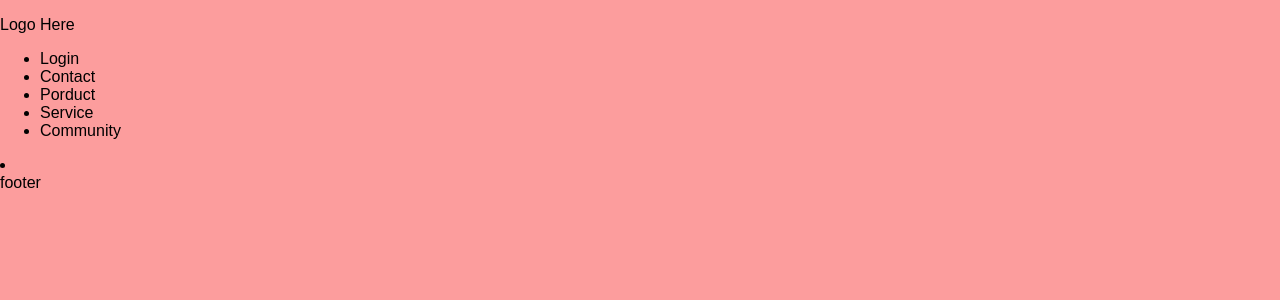
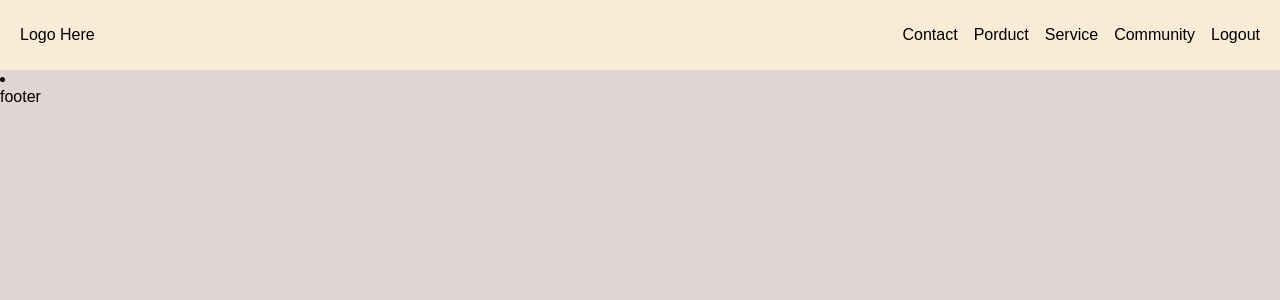
Before and after one commit to sanowar66/React-Js, a React (Create React App) app: page / in a window 1280 px wide. Shown: the top 300 px of the page. Built offline with nearby package versions, Linux system fonts and the light colour scheme.

Commit message:
login & logout authenticaded in css

```diff
--- a/src/App.css
+++ /dev/null
@@ -1,48 +0,0 @@
-body {
-  margin: 0;
-  padding: 0;
-  font-family: Arial, sans-serif;
-  background: #fc9d9d;
-}
-
-.container {
-  text-align: center;
-  margin-top: 200px;
-}
-
-.box {
-  background: white;
-  padding: 30px;
-  border-radius: 10px;
-  display: inline-block;
-  box-shadow: 0 4px 10px rgba(0,0,0,0.1);
-}
-
-.counter {
-  display: flex;
-  justify-content: center;
-  align-items: center;
-  gap: 20px;
-  margin: 20px 0;
-}
-
-button {
-  width: 40px;
-  height: 40px;
-  font-size: 22px;
-  cursor: pointer;
-  border: none;
-  border-radius: 5px;
-  background: #007bff;
-  color: white;
-  transition: 0.3s;
-}
-
-button:hover {
-  background: #0056b3;
-}
-
-.quantity {
-  font-size: 25px;
-  font-weight: bold;
-}
--- a/src/App.jsx
+++ b/src/App.jsx
@@ -1,4 +1,5 @@
-import "./App.css";
+
+
 import{ Footer} from "./components/footer";
 import { Navbar,NavbarItem } from "./components/navbar";
 
--- /dev/null
+++ b/src/components/navbar/Navbar.css
@@ -0,0 +1,22 @@
+body {
+  margin: 0;
+  padding: 0;
+  font-family: Arial, sans-serif;
+  background: #e0d4d4;
+}
+
+.nave-bar{
+    display: flex;
+    justify-content: space-between;
+    background-color: antiquewhite;
+    padding-top: 10px;
+    padding-left: 20px;
+    padding-right: 20px;
+    padding-bottom: 10px;
+}
+.menu-item{
+    display: flex;
+    list-style: none;
+    gap:16px;
+
+}
--- a/src/components/navbar/Navbar.jsx
+++ b/src/components/navbar/Navbar.jsx
@@ -1,18 +1,20 @@
 import { NavbarItem } from "./NavbarItem";
-
+import './Navbar.css'
   export const Navbar = () => {
+    const isAuthenticated=true;
   return (
     <div class="nave-bar">
       <div>
         <p>Logo Here</p>
       </div>
       <div>
-        <ul>
-          <NavbarItem title="Login"/>
+        <ul className="menu-item">
           <NavbarItem title="Contact"/>
           <NavbarItem title="Porduct"/>
           <NavbarItem title="Service"/>
           <NavbarItem title="Community"/>
+         {isAuthenticated ? <NavbarItem title="Logout" />  : <NavbarItem title="Login" />
+  }
         </ul>
       </div>
     </div>
```
Also changed, not shown: src/components/navbar/index.jsx (line endings or trailing spaces).
